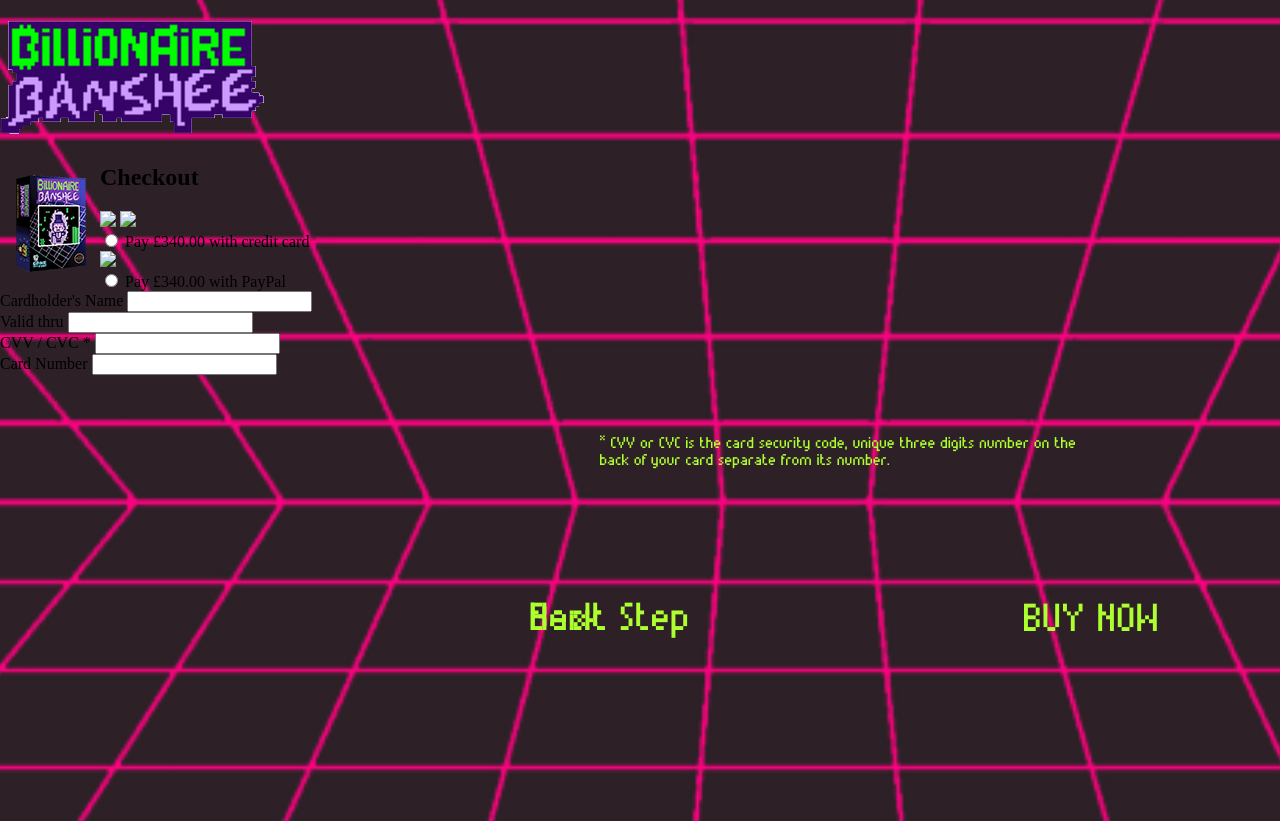
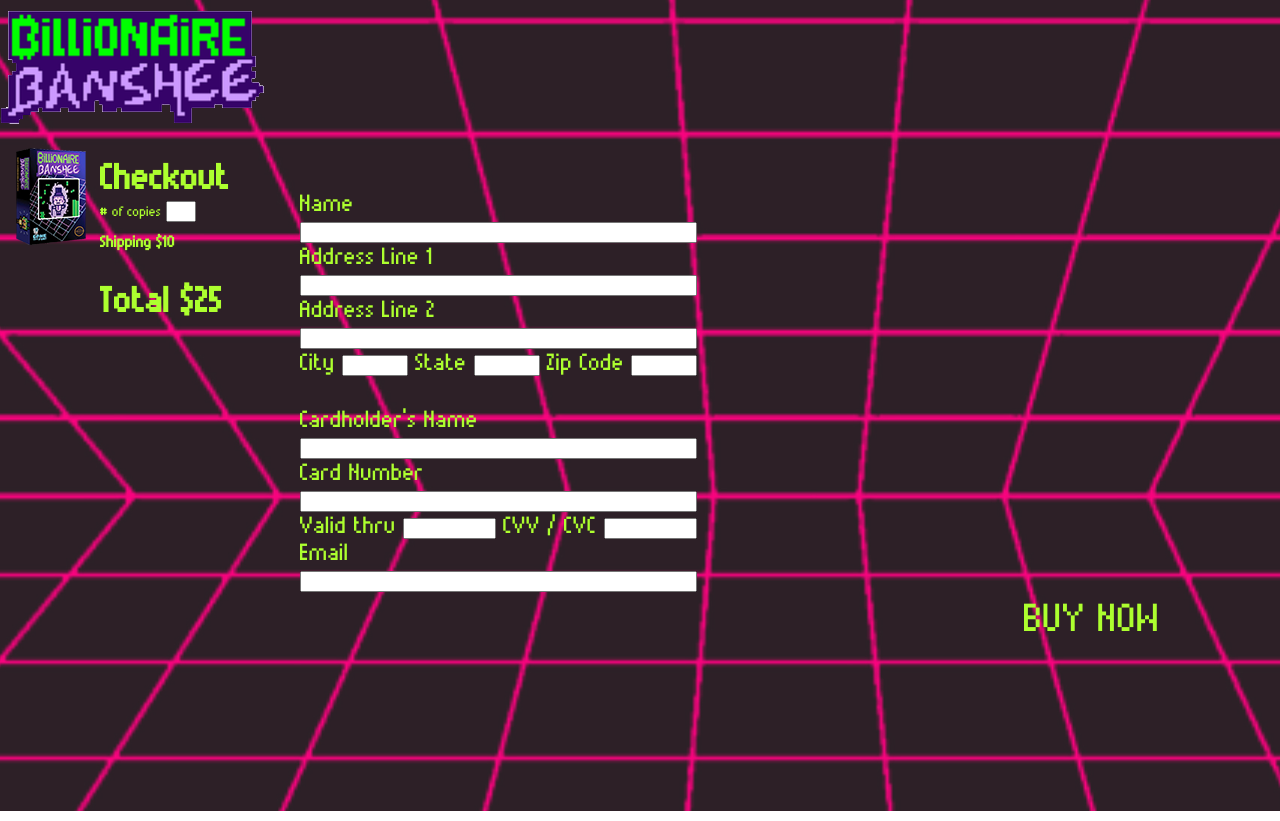
Before and after one commit to slusser2/bbwebsite, a website: page order.html in a window 1280 px wide. Drawn offline with Linux system fonts and the light colour scheme.

Commit message:
order page updated

```diff
--- a/order.html
+++ b/order.html
@@ -24,71 +24,57 @@
 }
 </script>
 
-<div class="checkout-panel">
-  <div class="panel-body">
-    <h2 class="title">Checkout</h2>
+    <h2>Checkout</h2>
+<div class="num">
+<label for="num"># of copies</label>
+    <input type="text" id="number" />
+</div>
 
-    <div class="progress-bar">
-      <div class="step active"></div>
-      <div class="step active"></div>
-      <div class="step"></div>
-      <div class="step"></div>
+<h1>Shipping $10</h1>
+
+<h2 class="total">Total $25</h2>
+
+<div class="form">
+    <div class="address">
+        <label for="name">Name</label>
+            <input type="text" id="name" />
+
+        <label for="address">Address Line 1</label>
+            <input type="text" id="address" />
+
+        <label for="address2">Address Line 2</label>
+            <input type="text" id="address2" />
+
+    <div class="csz">
+        <label for="city">City</label>
+            <input type="text" id="address" />
+
+        <label for="address">State</label>
+              <input type="text" id="address" />
+
+         <label for="address">Zip Code</label>
+             <input type="text" id="address" />
+        </div>
     </div>
 
-    <div class="payment-method">
-      <label for="card" class="method card">
-        <div class="card-logos">
-          <img src="img/visa_logo.png"/>
-          <img src="img/mastercard_logo.png"/>
-        </div>
-
-        <div class="radio-input">
-          <input id="card" type="radio" name="payment">
-          Pay £340.00 with credit card
-        </div>
-      </label>
-
-      <label for="paypal" class="method paypal">
-        <img src="img/paypal_logo.png"/>
-        <div class="radio-input">
-          <input id="paypal" type="radio" name="payment">
-          Pay £340.00 with PayPal
-        </div>
-      </label>
-    </div>
-
-    <div class="input-fields">
-      <div class="column-1">
-        <label for="cardholder">Cardholder's Name</label>
+<div class="cardholder">
+<label for="cardholder">Cardholder's Name</label>
         <input type="text" id="cardholder" />
 
-        <div class="small-inputs">
-          <div>
-            <label for="date">Valid thru</label>
-            <input type="text" id="date"/>
-          </div>
-
-          <div>
-            <label for="verification">CVV / CVC *</label>
-            <input type="password" id="verification"/>
-          </div>
-        </div>
-
-      </div>
-      <div class="column-2">
         <label for="cardnumber">Card Number</label>
         <input type="password" id="cardnumber"/>
+ <div class="datecvv">
+        <label for="date">Valid thru</label>
+            <input type="text" id="date"/>
 
-        <span class="info">* CVV or CVC is the card security code, unique three digits number on the back of your card separate from its number.</span>
+        <label for="verification">CVV / CVC</label>
+            <input type="password" id="verification"/>
+</div>
+        <label for="email">Email</label>
+            <input type="password" id="cardnumber"/>
+    </div>
       </div>
-    </div>
-  </div>
 
-  <div class="panel-footer">
-    <button class="btn back-btn">Back</button>
-    <button class="btn next-btn">Next Step</button>
-  </div>
-</div>
 
 </body>
 </html>
--- a/style.css
+++ b/style.css
@@ -148,3 +148,52 @@
 * {
   box-sizing: border-box;
 }
+
+input {
+    width: 397px;
+}
+
+.csz input {
+ width: 66px;
+}
+
+.datecvv input {
+ width: 93px;
+}
+
+.num input {
+    width: 30px;
+}
+
+.num {
+    font-family: munroregular;
+    font-size: 14px;
+    color: greenyellow;
+    margin-top: -25px;
+}
+
+.form{
+    font-family: munroregular;
+    color: greenyellow;
+    width: 400px;
+    margin-left: 300px;
+    font-size: 24px;
+    margin-top: -160px;
+}
+
+h1{
+    font-size: 16px;
+    color: greenyellow;
+    font-family: munroregular;
+}
+
+h2{
+    font-family: munroregular;
+    color: greenyellow;
+    font-size: 36px;
+    margin-left: 100px;
+}
+
+.cardholder {
+    margin-top: 30px;
+}
```
